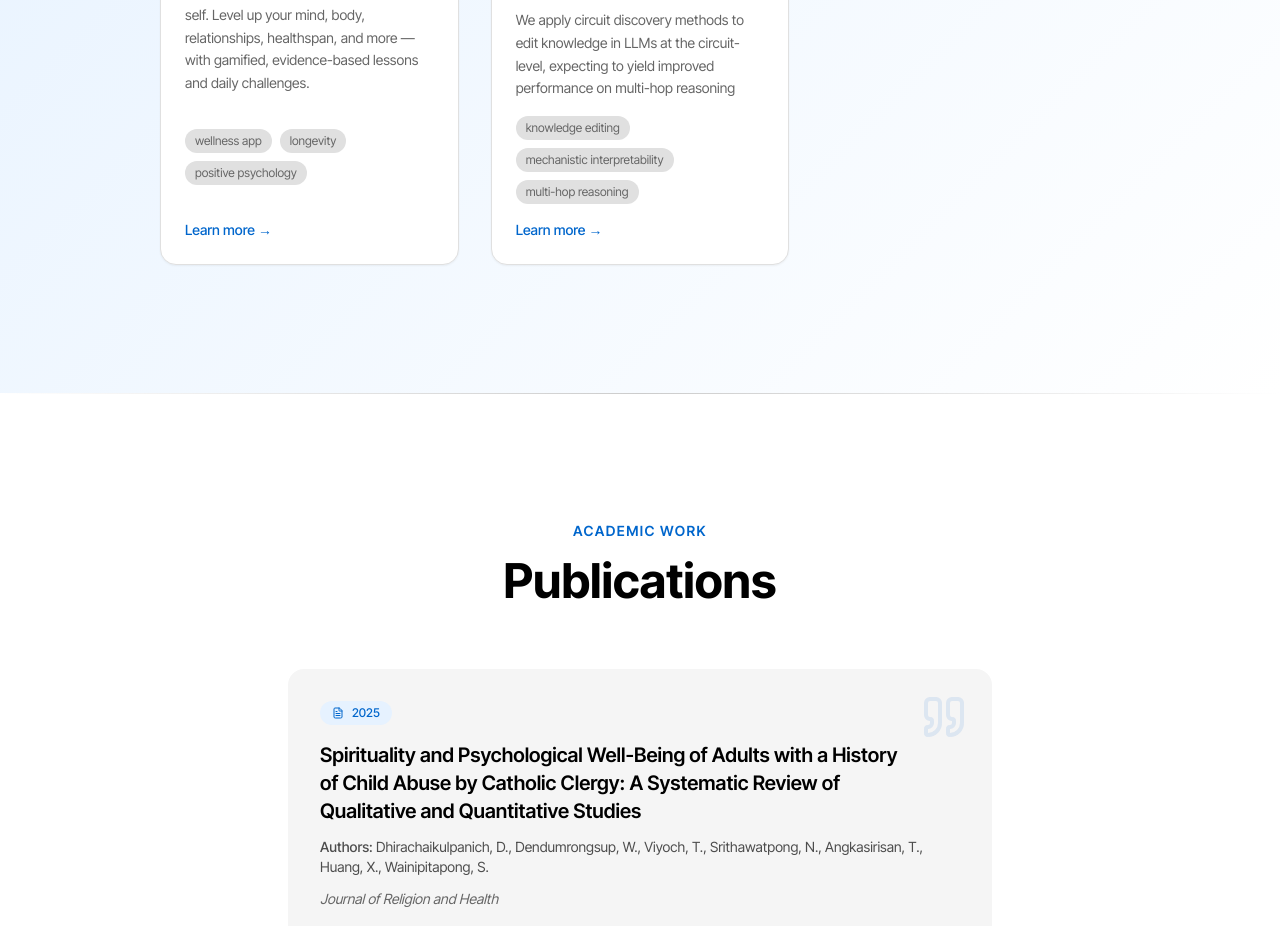
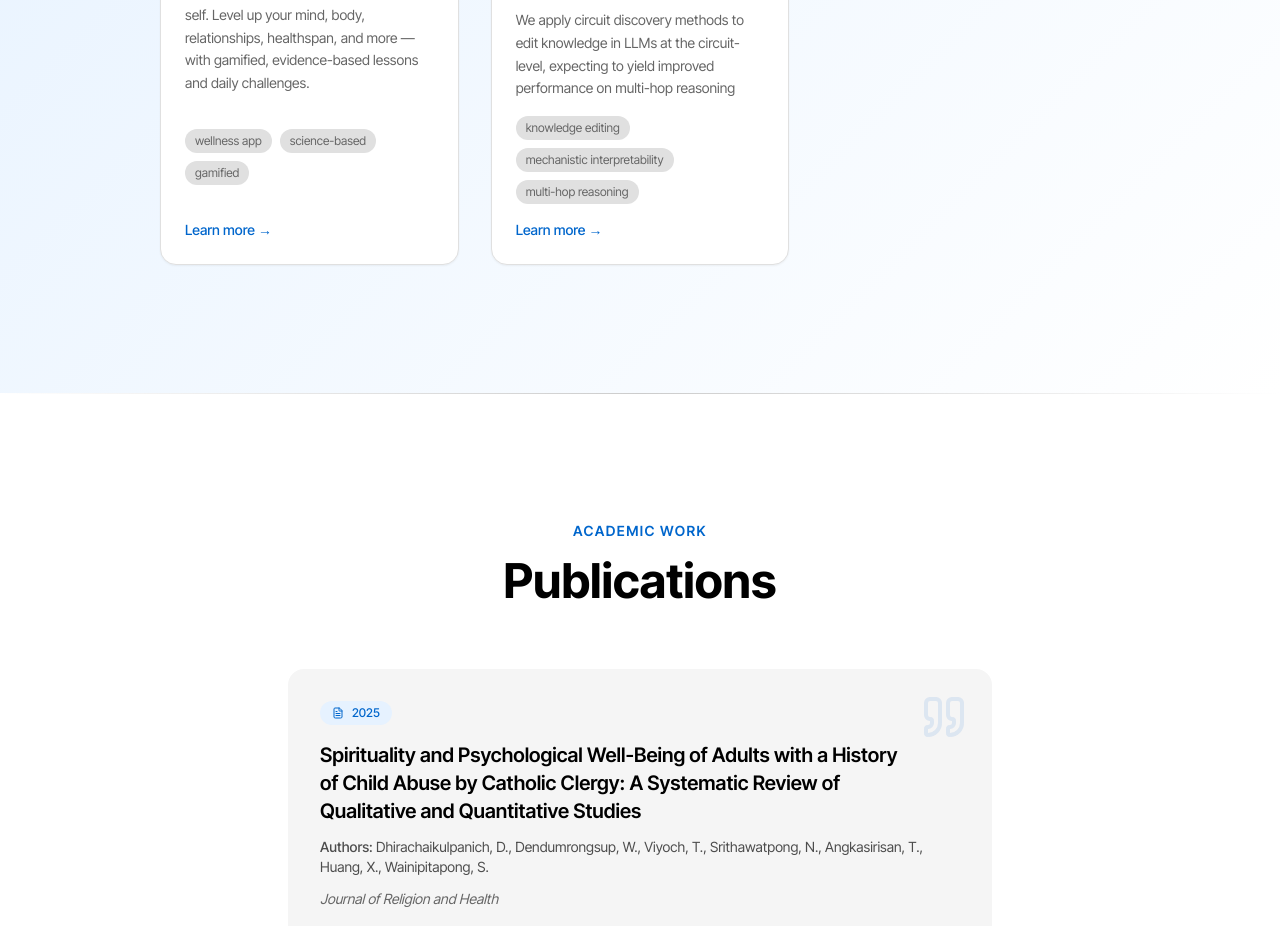
Before and after one commit to kimthangk/kimthangk.github.io, a React (Vite) app: page / in a window 1280 px wide. Shown: the part 2300-3226 px from the top of the page. Built offline with nearby package versions, Linux system fonts and the light colour scheme.

Commit message:
Update Projects.tsx

```diff
--- a/src/sections/Projects.tsx
+++ b/src/sections/Projects.tsx
@@ -27,7 +27,7 @@ export default function Projects() {
       title: 'LeWellUp App',
       description: 'Like Duolingo, but for becoming a better self. Level up your mind, body, relationships, healthspan, and more — with gamified, evidence-based lessons and daily challenges.',
       status: 'Prototyping',
-      tags: ['wellness app', 'longevity', 'positive psychology'],
+      tags: ['wellness app', 'science-based', 'gamified'],
       link: 'https://claude.ai/public/artifacts/69dc13bd-f28a-4b09-9120-6a63a0a3ec55', // optional
     },
     {
```
